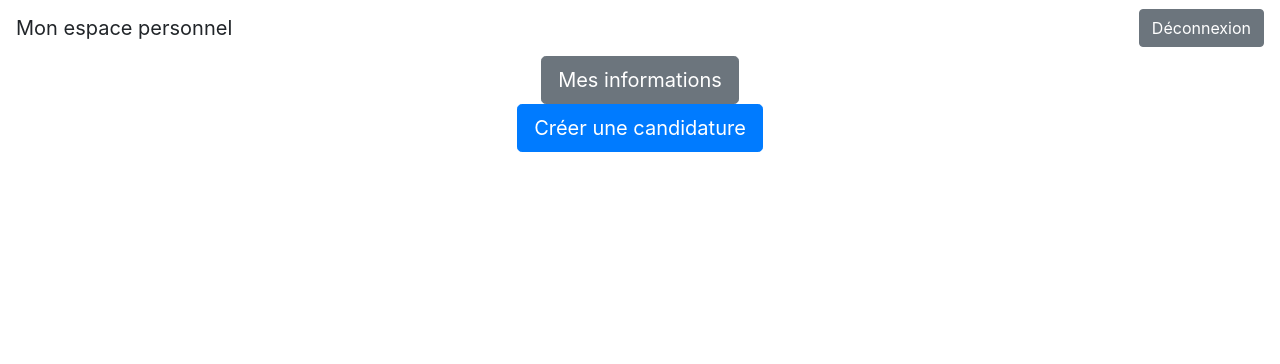
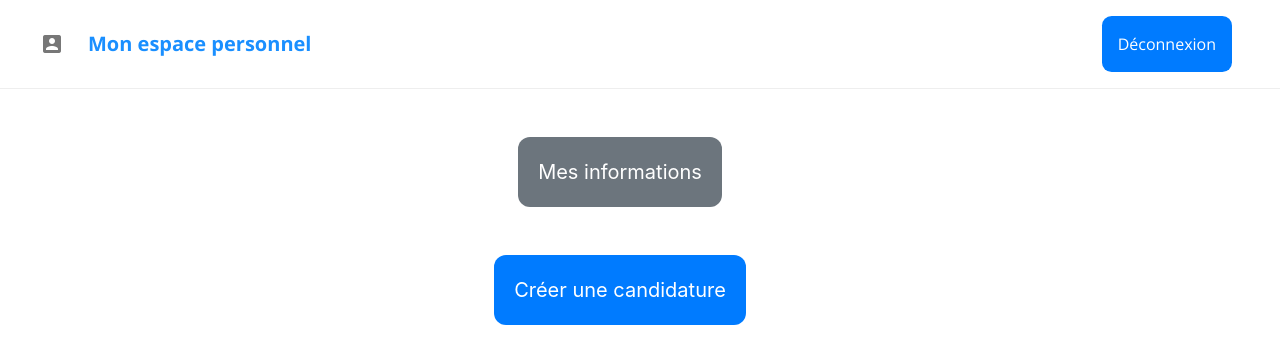
Before and after one commit to ProjetM1-SuiviCandidatureE-MIAGE/Suivi-candidature-E-MIAGE-Front, a React (Create React App) app: page /spaceCandidat in a window 1280 px wide. Shown: the top 364 px of the page. Built offline with nearby package versions, Linux system fonts and the light colour scheme.

Commit message:
épuration de l interface des espaces admins et candidats

```diff
--- a/src/components/CandidatureForm.css
+++ b/src/components/CandidatureForm.css
@@ -1,5 +1,5 @@
 .candidatureDiv {
-    margin: 1% 20%;
+    margin: 0% 20%;
     -webkit-border-radius: 20px;
     border-radius: 20px;
     background-color: rgb(148, 147, 147);
--- a/src/components/CandidatureForm.js
+++ b/src/components/CandidatureForm.js
@@ -1,7 +1,6 @@
 import React, { Component } from 'react';
 import { Button } from 'reactstrap';
 import './CandidatureForm.css';
-import axios from 'axios';
 
 // Le formulaire de création d'une candidature
 class CandidatureForm extends Component {
@@ -34,17 +33,6 @@ class CandidatureForm extends Component {
     handleSubmit(e) {
       e.preventDefault();
       console.log(`Prénom is ${this.state.firstName} and Nom is ${this.state.name} and Email is ${this.state.email}`);
-      const test = {
-        etat: this.state.firstName,
-        commentaire : this.state.name,
-        date: this.state.email
-      }
-      axios.post('mongodb://localhost/new', test);
-      this.setState = {
-        firstName:'',
-        name:'',
-        email:''
-      }
     }
 
     render() {
--- a/src/components/HomeNavbar.css
+++ b/src/components/HomeNavbar.css
@@ -3,3 +3,7 @@
     font-weight: 650;
     font-size: 19px;
 }
+
+.navbar-toggler {
+    background-color: black;
+}
--- a/src/components/SpaceAdmin.css
+++ b/src/components/SpaceAdmin.css
@@ -2,3 +2,14 @@
     width: 100%;
     height: 100px;
 }
+
+.btn {
+    border: none;
+    margin-right: 2em;
+    border-radius: 0.6em;
+    padding: 1em 1em;
+}
+
+.text-center {
+    margin-top: 3em;
+}
--- a/src/components/SpaceAdmin.js
+++ b/src/components/SpaceAdmin.js
@@ -45,9 +45,11 @@ class SpaceAdmin extends React.Component {
         return(
             <div>
                 <SpaceNavbar></SpaceNavbar>
-                <Button onClick={this.toggleNonTraite}>Afficher les candidatures non traitées</Button>
-                <Button onClick={this.toggleAttente}>Afficher les candidatures non traitées</Button>
-                <Button onClick={this.toggleTraite}>Afficher les candidatures non traitées</Button>
+                <div className="text-center">
+                    <Button onClick={this.toggleNonTraite}>Afficher les candidatures non traitées</Button>
+                    <Button onClick={this.toggleAttente}>Afficher les candidatures en attentes</Button>
+                    <Button onClick={this.toggleTraite}>Afficher les candidatures traitées</Button>
+                </div>
                 <Collapse isOpen={this.state.candNonTraite}>
                     <div className="h" style={{backgroundColor: "red"}}>CANDIDATURES NON TRAITEES</div>
                 </Collapse>
--- a/src/components/SpaceNavbar.css
+++ b/src/components/SpaceNavbar.css
@@ -0,0 +1,36 @@
+@import url(https://fonts.googleapis.com/css?family=Open+Sans:300,400,700);
+@import url(https://fonts.googleapis.com/icon?family=Material+Icons);
+
+button {
+    border-radius: 30px;
+}
+
+i {
+    font-family: 'Material Icons', serif;
+    font-style: normal;
+    font-size: 1.5em;
+    display: inline-block;
+    vertical-align: middle;
+    line-height: 1;
+    text-transform: none;
+    letter-spacing: normal;
+    word-wrap: normal;
+    white-space: nowrap;
+    direction: ltr;
+    user-select: none;
+    -webkit-font-smoothing: antialiased;
+    text-rendering: optimizeLegibility;
+    -moz-osx-font-smoothing: grayscale;
+    font-feature-settings: 'liga';
+    padding: 1em;
+    color:#777;
+}
+
+.customNavbar {
+    border-bottom: 1px solid #eee;
+    background: #fff;
+    font-family: 'Open Sans', 'Helvetica Neue', 'Helvetica', 'Arial', sans-serif;
+    font-size: 1em;
+    color: #1a8fff;
+    position: relative;
+}
--- a/src/components/SpaceNavbar.js
+++ b/src/components/SpaceNavbar.js
@@ -6,12 +6,13 @@ import './SpaceNavbar.css'
 export default class SpaceNavbar extends Component {
   render() {
     return (
-        <Navbar light expand="md">
-        <NavbarBrand>Mon espace personnel</NavbarBrand>
+        <Navbar light expand="md" className="customNavbar">
+        <i class="material-icons">account_box</i>
+        <NavbarBrand className="brand"><b>Mon espace personnel</b></NavbarBrand>
             <Nav className="ml-auto" navbar>
                 <NavItem>
                     <Link to="/">
-                        <Button color="secondary" href="/">Déconnexion</Button>
+                        <Button color="primary" href="/">Déconnexion</Button>
                     </Link>
                 </NavItem>
             </Nav>
```
